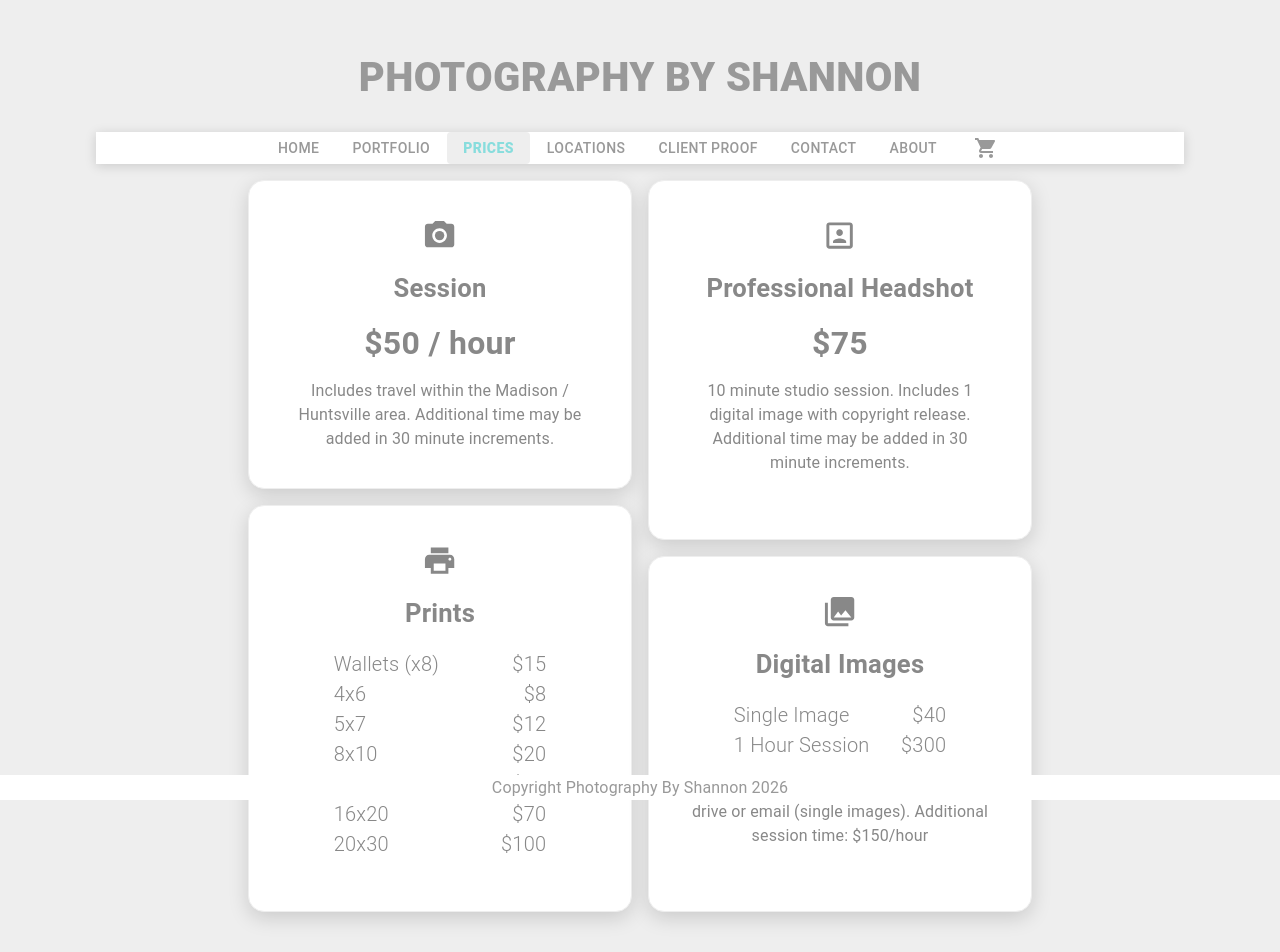
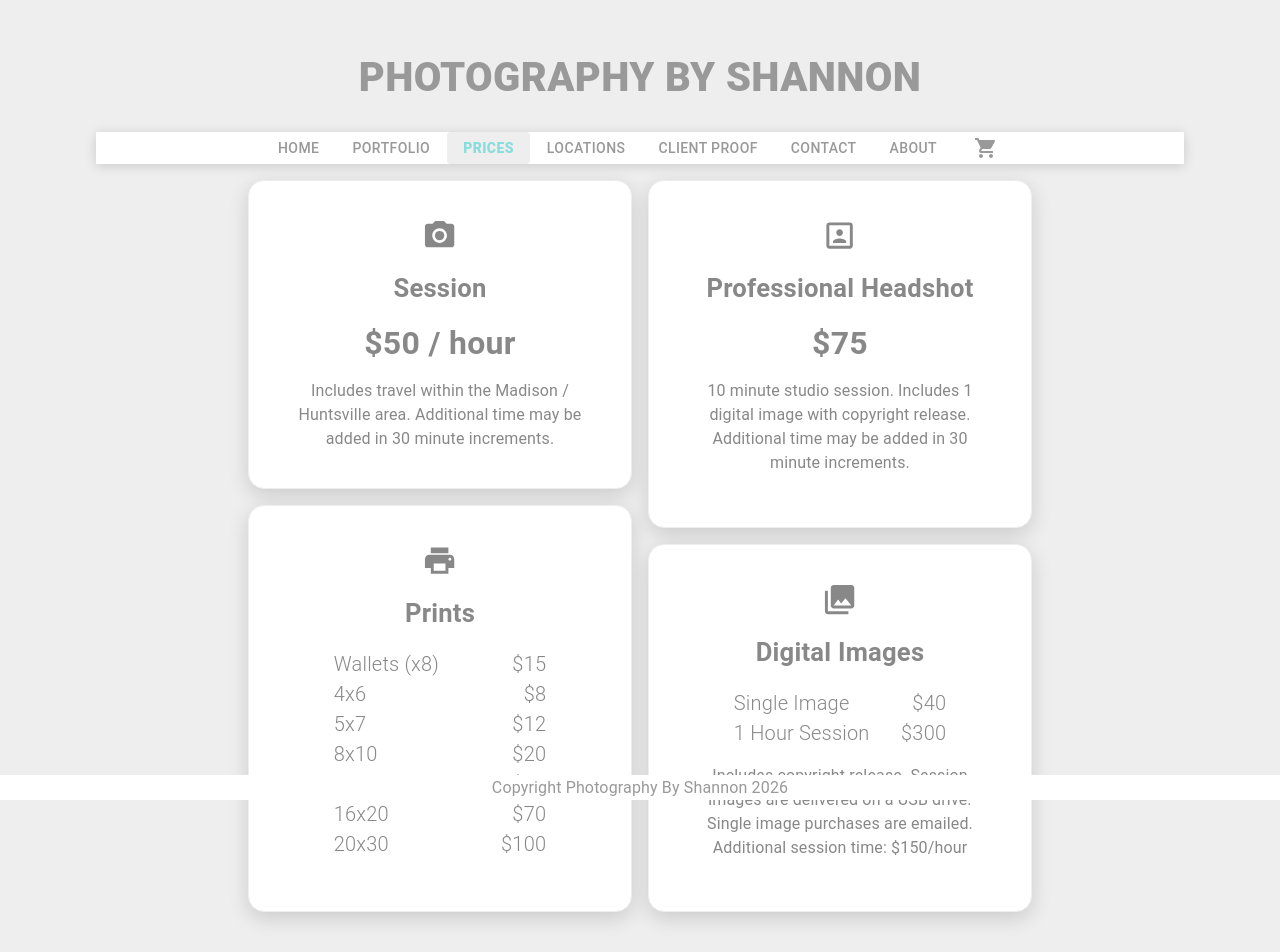
Before and after one commit to Carlson-Jonathan/Photography-By-Shannon, a React (Vite) app: page /prices in a window 1280 px wide. Shown: the top 952 px of the page. Built offline with nearby package versions, Linux system fonts and the light colour scheme.

Commit message:
Tweaked Contact CSS. Adjusted price text.

```diff
--- a/src/pages/Prices.tsx
+++ b/src/pages/Prices.tsx
@@ -46,8 +46,8 @@ const Prices = () => {
       <Box className='lineItem'><Typography>Single Image</Typography><Typography>$40</Typography></Box>
       <Box className='lineItem'><Typography>1 Hour Session</Typography><Typography>$300</Typography></Box>
       </Box>
-      <Typography sx={{textAlign: 'center' }}>Includes copyright release. Delivered USB drive or email
-        (single images). Additional session time: $150/hour</Typography>
+      <Typography sx={{textAlign: 'center' }}>Includes copyright release. Session images are delivered on a USB drive.
+        Single image purchases are emailed. Additional session time: $150/hour</Typography>
     </>
   };
 
--- a/src/styles/Contact.ts
+++ b/src/styles/Contact.ts
@@ -1,3 +1,5 @@
+import type { Theme } from '@mui/material/styles';
+
 export const page = {
     width: '100%',
     minHeight: 'calc(100vh - 14.25rem)',
@@ -14,7 +16,7 @@ export const title = {
 
 // ~~~~~~~~~~~~~~~~~~~~~~~~~~~~~~~~~~~~~~~~~~~~~~~~~~~~~~~~~~~~~~~~~~~~~~~~~~~~~~~~~~~~~~~~~~~~~~~~~
 
-export const container = {
+export const container = (theme: Theme) => ({
     width: '100%',
     margin: '0 auto',
     maxWidth: '600px',
@@ -36,7 +38,11 @@ export const container = {
             borderColor: '#88DDDD',
         },
     },
-};
+
+    [theme.breakpoints.down('sm')]: {
+        borderRadius: '0',
+    },
+});
 
 // ~~~~~~~~~~~~~~~~~~~~~~~~~~~~~~~~~~~~~~~~~~~~~~~~~~~~~~~~~~~~~~~~~~~~~~~~~~~~~~~~~~~~~~~~~~~~~~~~~
 
```
